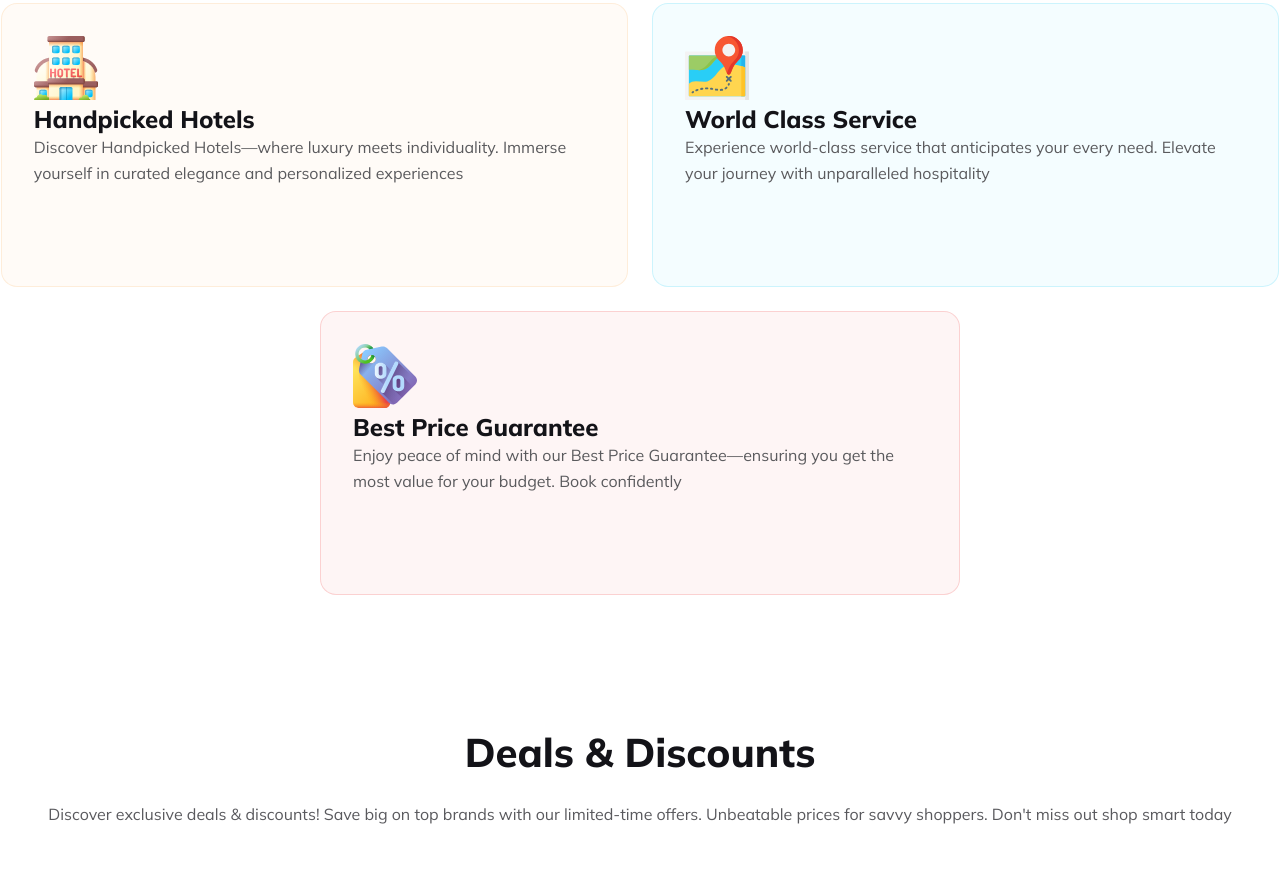
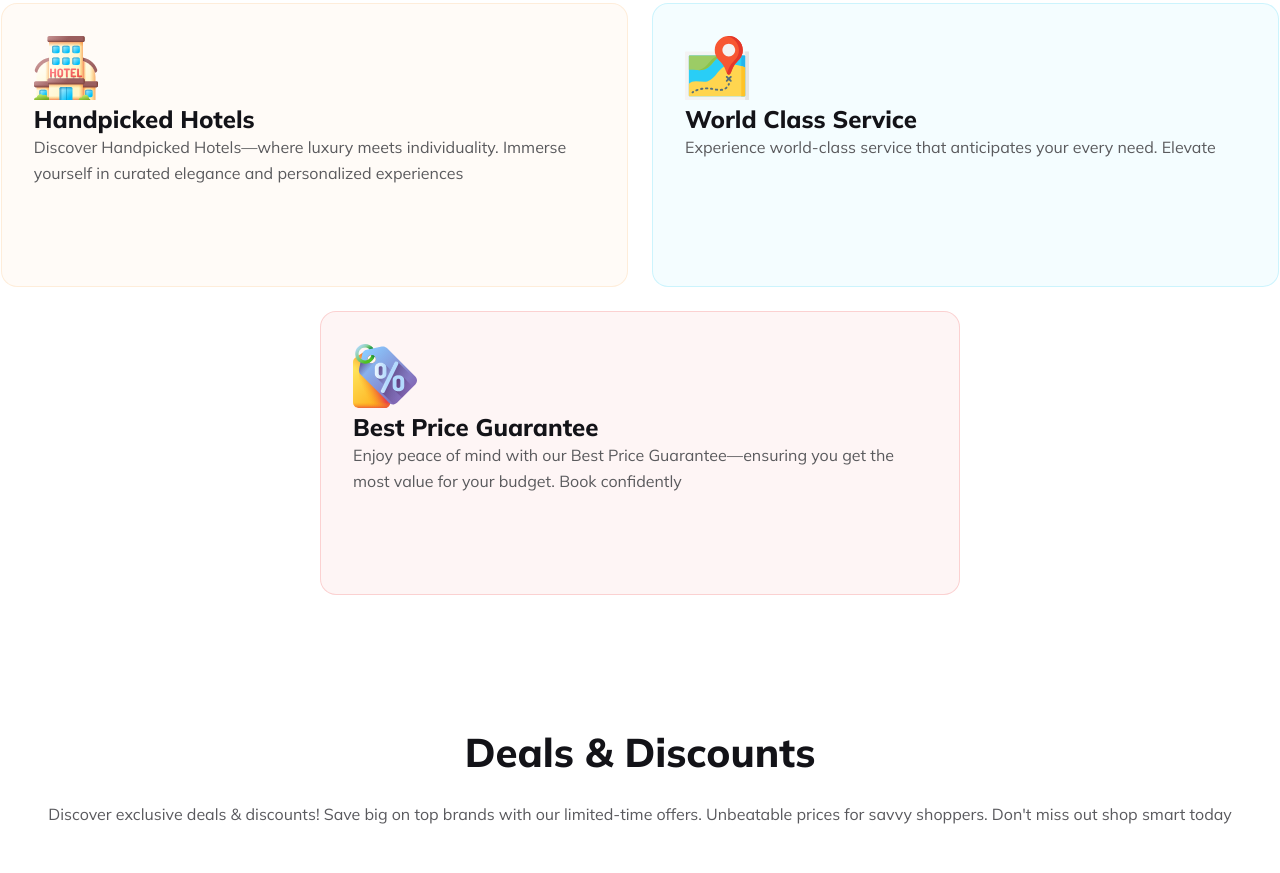
Before and after one commit to AhmedMiraz1/travel-blog-assingment-2, a plain HTML site: page index.html in a window 1280 px wide. Shown: the part 2833-3706 px from the top of the page. Drawn offline with Linux system fonts and the light colour scheme; a web font is replaced by a local one.

Commit message:
choose section style editing

```diff
--- a/index.html
+++ b/index.html
@@ -13,6 +13,10 @@
   </head>
   <body>
     <header>
+
+      <!-- ----nav---- -->
+
+
       <nav>
         <div class="Adventure">
           <div class="Adventure-icon">
@@ -34,6 +38,10 @@
           <a href="">Contact</a>
         </div>
       </nav>
+
+      <!-- ----------------banner section-------------- -->
+
+
       <div class="banner-section">
         <div class="banner-section-container">
           <h2>Explore Your Travel</h2>
@@ -51,6 +59,11 @@
       </div>
     </header>
     <main>
+
+
+      <!-- popular section-------- -->
+
+
       <section class="popular-section">
         <div class="popular-content">
           <h2>Our Popular Tours</h2>
@@ -100,6 +113,11 @@
           <img src="./Images/Rectangle 4.png" alt="" />
         </div>
       </section>
+
+
+      <!--  destination section--------- -->
+
+
       <section class="destination">
         <div class="destination-content">
           <h2>Choose Your Destination</h2>
@@ -136,6 +154,11 @@
           </div>
         </div>
       </section>
+
+
+      <!-- ------------choose section------------ -->
+
+
       <section class="Choose-section">
         <div class="Choose-content">
           <h2>Why Choose Us</h2>
@@ -158,7 +181,7 @@
             <h2>World Class Service</h2>
             <p>
               Experience world-class service that anticipates your every need.
-              Elevate your journey with unparalleled hospitality
+              Elevate
             </p>
           </div>
           <div class="choose-item-content-3">
@@ -281,6 +304,9 @@
       </section>
 
       <!-- Newsletter section start here  -->
+
+
+
       <section class="newsletter-section">
         <div class="newsletter-content">
           <h3>Newsletter</h3>
@@ -304,6 +330,9 @@
     </main>
 
     <!-------- main section ends here -------- -->
+
+
+    <!-- ------footer section-------- -->
 
     <footer class="footer-section">
       <div class="footer-header">
```
Also changed, not shown: styles/styles.css (+11 -2 lines).
